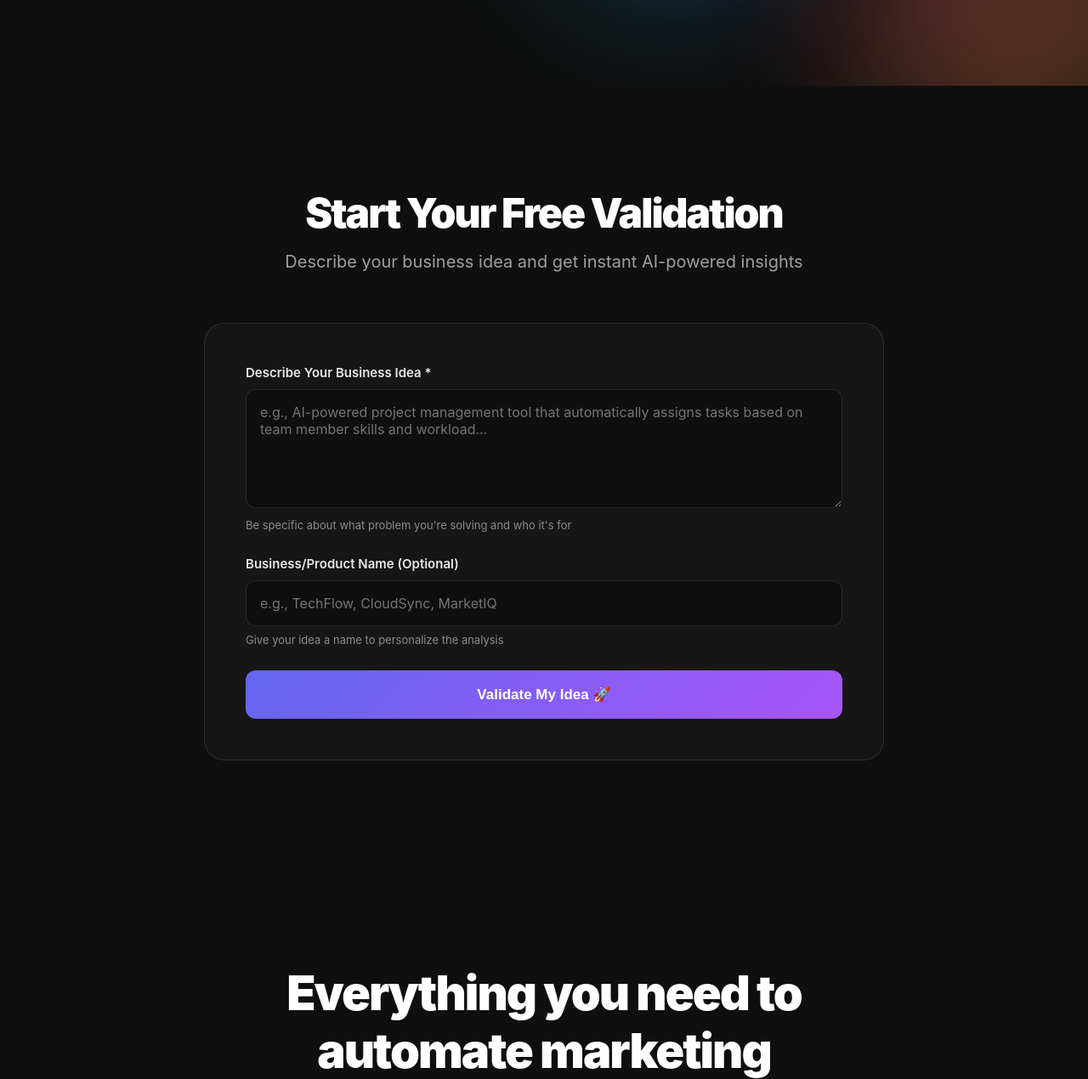
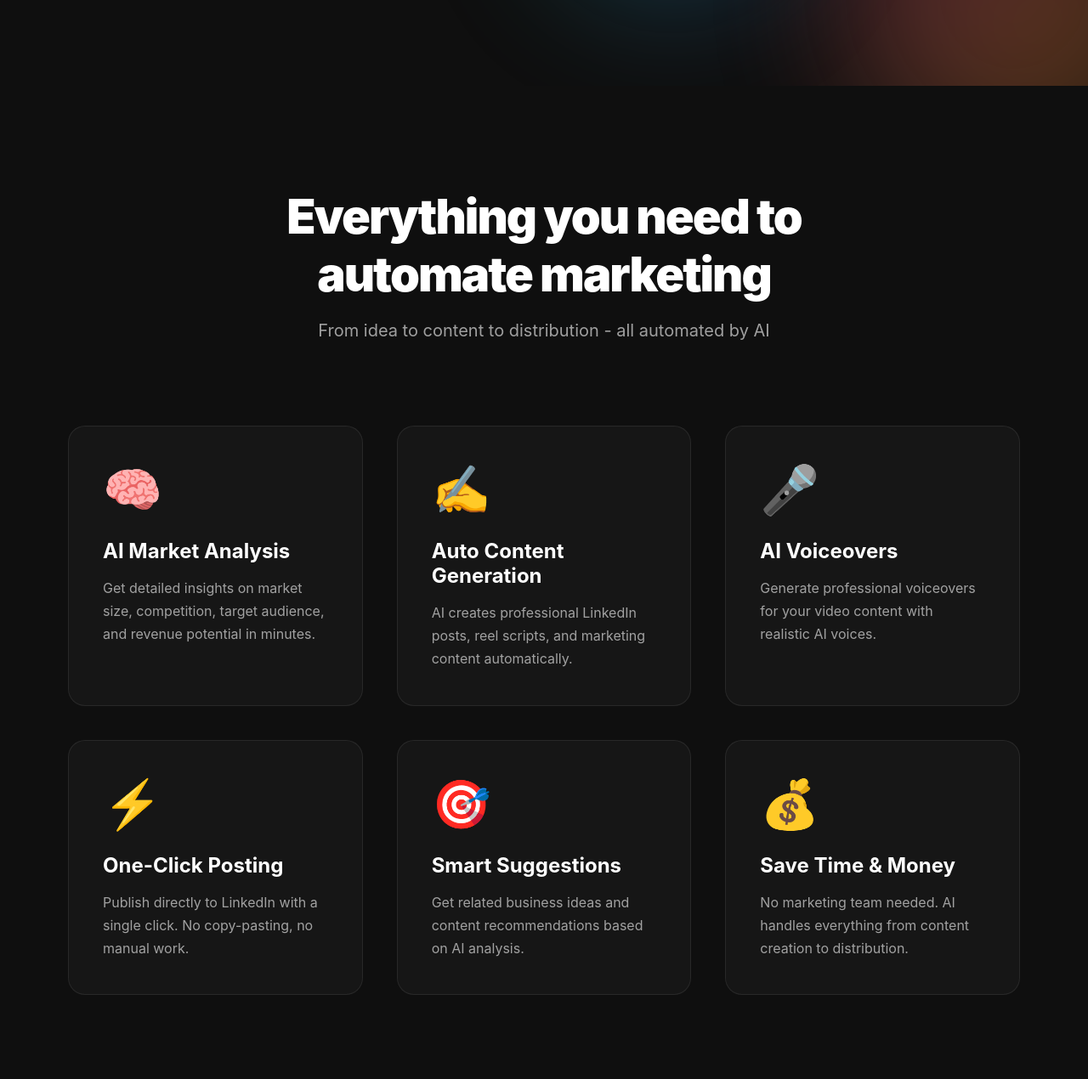
Before and after one commit to vedpalsodkar988-tech/Intelix-V2, a Flask app: page / in a window 1280 px wide. Shown: the part 699-1969 px from the top of the page at 85% size. Run offline with Flask 3, Linux system fonts and the light colour scheme.

Commit message:
Refactor index.html for improved structure and content

```diff
--- a/templates/index.html
+++ b/templates/index.html
@@ -347,7 +347,7 @@
         <div class="logo">Intelix</div>
         <div class="nav-links">
             <a href="#features">Features</a>
-            <a href="#validation-form" class="btn-nav">Get Started →</a>
+            <a href="/home" class="btn-nav">Get Started →</a>
         </div>
     </nav>
     <!-- Hero Section -->
@@ -362,52 +362,13 @@
                 generates professional posts, and handles your marketing automatically.
             </p>
             <div class="cta-buttons">
-                <a href="#validation-form" class="btn-primary">
+                <a href="/home" class="btn-primary">
                     Generate My First Post 🚀
                 </a>
                 <a href="#features" class="btn-secondary">See How It Works</a>
             </div>
         </div>
     </section>
-
-    <!-- Validation Form Section -->
-    <section id="validation-form" style="padding: 120px 80px; position: relative; z-index: 1;">
-        <div style="max-width: 800px; margin: 0 auto;">
-            <div style="text-align: center; margin-bottom: 60px;">
-                <h2 style="font-size: 48px; font-weight: 900; margin-bottom: 16px; letter-spacing: -2px;">Start Your Free Validation</h2>
-                <p style="font-size: 20px; color: rgba(255, 255, 255, 0.6);">Describe your business idea and get instant AI-powered insights</p>
-            </div>
-
-            <form action="/analyze" method="POST" style="background: rgba(255, 255, 255, 0.03); border: 1px solid rgba(255, 255, 255, 0.1); border-radius: 24px; padding: 48px; backdrop-filter: blur(20px);">
-                <div style="margin-bottom: 28px;">
-                    <label for="idea" style="display: block; margin-bottom: 10px; font-weight: 600; color: rgba(255, 255, 255, 0.9); font-size: 15px;">Describe Your Business Idea *</label>
-                    <textarea
-                        id="idea"
-                        name="idea"
-                        required
-                        placeholder="e.g., AI-powered project management tool that automatically assigns tasks based on team member skills and workload..."
-                        style="width: 100%; padding: 16px; background: rgba(0, 0, 0, 0.3); border: 1px solid rgba(255, 255, 255, 0.1); border-radius: 12px; font-size: 16px; color: #FFFFFF; font-family: inherit; min-height: 140px; resize: vertical;"
-                    ></textarea>
-                    <p style="font-size: 13px; color: rgba(255, 255, 255, 0.5); margin-top: 8px;">Be specific about what problem you're solving and who it's for</p>
-                </div>
-                <div style="margin-bottom: 28px;">
-                    <label for="business_name" style="display: block; margin-bottom: 10px; font-weight: 600; color: rgba(255, 255, 255, 0.9); font-size: 15px;">Business/Product Name (Optional)</label>
-                    <input
-                        type="text"
-                        id="business_name"
-                        name="business_name"
-                        placeholder="e.g., TechFlow, CloudSync, MarketIQ"
-                        style="width: 100%; padding: 16px; background: rgba(0, 0, 0, 0.3); border: 1px solid rgba(255, 255, 255, 0.1); border-radius: 12px; font-size: 16px; color: #FFFFFF; font-family: inherit;"
-                    >
-                    <p style="font-size: 13px; color: rgba(255, 255, 255, 0.5); margin-top: 8px;">Give your idea a name to personalize the analysis</p>
-                </div>
-                <button type="submit" style="width: 100%; background: linear-gradient(135deg, #6366F1 0%, #A855F7 100%); color: white; padding: 18px; border: none; border-radius: 12px; font-size: 17px; font-weight: 700; cursor: pointer; transition: all 0.3s;">
-                    Validate My Idea 🚀
-                </button>
-            </form>
-        </div>
-    </section>
-
     <!-- Features Section -->
     <section class="features" id="features">
         <div class="section-header">
@@ -452,26 +413,11 @@
     <section class="final-cta">
         <h2>Ready to automate your marketing?</h2>
         <p>Join founders who stopped wasting time on content creation</p>
-        <a href="#validation-form" class="btn-primary">Generate My First Post 🚀</a>
+        <a href="/home" class="btn-primary">Generate My First Post 🚀</a>
     </section>
     <!-- Footer -->
     <footer>
         <p>&copy; 2026 Intelix. AI-powered marketing automation.</p>
     </footer>
-
-    <script>
-        document.querySelector('form').addEventListener('submit', function(e) {
-            const btn = this.querySelector('button[type="submit"]');
-            btn.disabled = true;
-            btn.innerHTML = `
-                <span style="display: inline-block; width: 16px; height: 16px; border: 2px solid rgba(255,255,255,0.3); border-top-color: white; border-radius: 50%; animation: spin 0.8s linear infinite; margin-right: 8px; vertical-align: middle;"></span>
-                Validating...
-            `;
-        });
-
-        @keyframes spin {
-            to { transform: rotate(360deg); }
-        }
-    </script>
 </body>
 </html>
```
